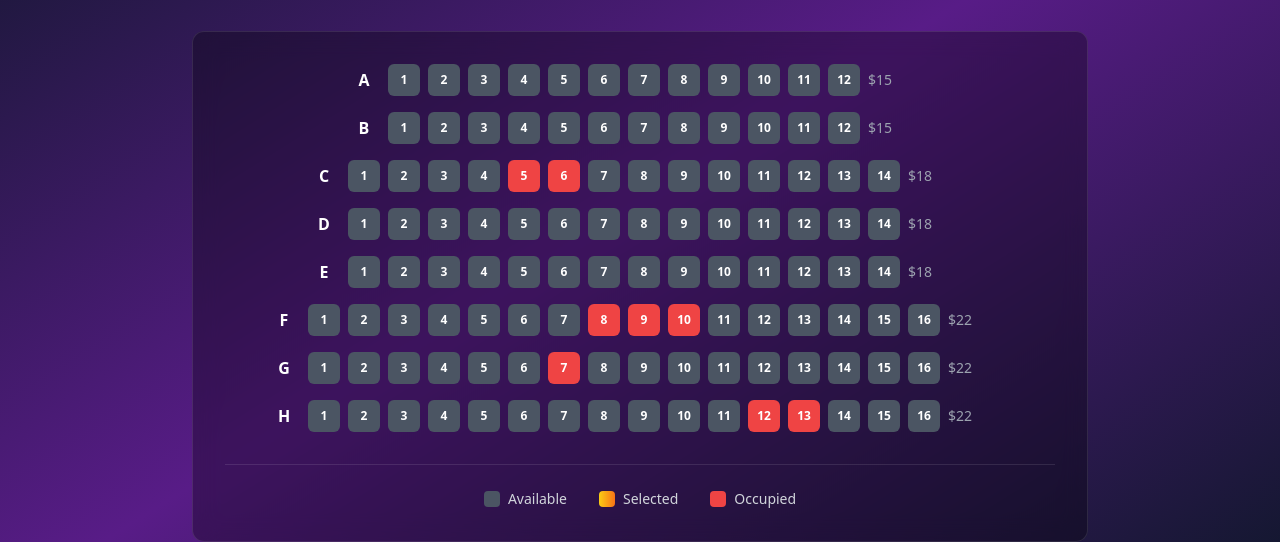
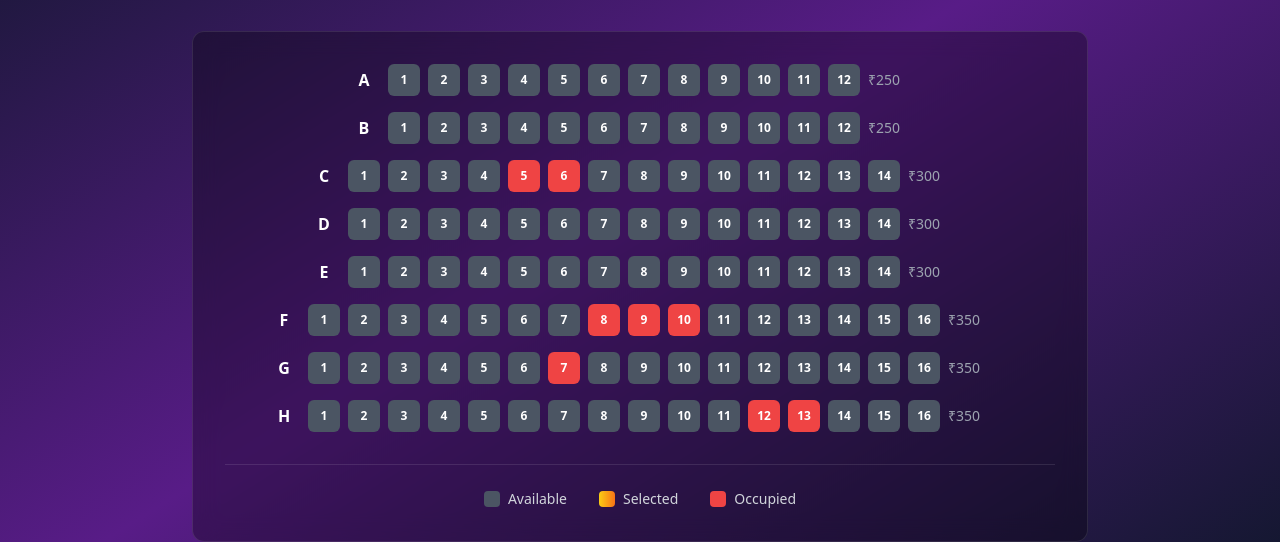
Before and after one commit to Stuti-commits/movie-magic-booking-site, a React (Vite) app: page / in a window 1280 px wide. Both pictures are taken after a click on the button "14:30". Shown: the part 198-740 px from the top of the page. Built offline with nearby package versions, Linux system fonts and the light colour scheme.

Commit message:
Update UI for rupee prices and Bangalore location

```diff
--- a/src/components/BookingConfirmation.tsx
+++ b/src/components/BookingConfirmation.tsx
@@ -22,7 +22,18 @@ interface BookingConfirmationProps {
 
 export const BookingConfirmation = ({ movie, showtime, seats, onNewBooking }: BookingConfirmationProps) => {
   const bookingId = `BK${Date.now().toString().slice(-6)}`;
-  const totalAmount = seats.length * 20; // Simplified calculation
+
+  // Calculate total based on seat pricing
+  const seatPricing = {
+    'A': 250, 'B': 250,
+    'C': 300, 'D': 300, 'E': 300,
+    'F': 350, 'G': 350, 'H': 350
+  };
+
+  const totalAmount = seats.reduce((total, seat) => {
+    const row = seat[0] as keyof typeof seatPricing;
+    return total + (seatPricing[row] || 250);
+  }, 0);
 
   return (
     <div className="min-h-screen bg-gradient-to-br from-slate-900 via-purple-900 to-slate-900 flex items-center justify-center p-4">
@@ -77,7 +88,7 @@ export const BookingConfirmation = ({ movie, showtime, seats, onNewBooking }: Bo
                   <MapPin className="w-5 h-5 text-purple-400" />
                   <div>
                     <p className="text-sm text-gray-400">Cinema</p>
-                    <p className="text-white font-medium">Downtown Cinema - Screen 1</p>
+                    <p className="text-white font-medium">PVR Forum Mall - Screen 1, Bangalore</p>
                   </div>
                 </div>
               </div>
@@ -101,7 +112,7 @@ export const BookingConfirmation = ({ movie, showtime, seats, onNewBooking }: Bo
 
                 <div className="bg-green-500/20 rounded-lg p-4 border border-green-500/30">
                   <p className="text-sm text-green-400 mb-1">Total Paid</p>
-                  <p className="text-2xl font-bold text-green-400">${totalAmount}</p>
+                  <p className="text-2xl font-bold text-green-400">₹{totalAmount}</p>
                 </div>
               </div>
             </div>
--- a/src/components/SeatSelection.tsx
+++ b/src/components/SeatSelection.tsx
@@ -22,14 +22,14 @@ interface SeatSelectionProps {
 }
 
 const seatLayout = [
-  { row: 'A', seats: 12, price: 15 },
-  { row: 'B', seats: 12, price: 15 },
-  { row: 'C', seats: 14, price: 18 },
-  { row: 'D', seats: 14, price: 18 },
-  { row: 'E', seats: 14, price: 18 },
-  { row: 'F', seats: 16, price: 22 },
-  { row: 'G', seats: 16, price: 22 },
-  { row: 'H', seats: 16, price: 22 },
+  { row: 'A', seats: 12, price: 250 },
+  { row: 'B', seats: 12, price: 250 },
+  { row: 'C', seats: 14, price: 300 },
+  { row: 'D', seats: 14, price: 300 },
+  { row: 'E', seats: 14, price: 300 },
+  { row: 'F', seats: 16, price: 350 },
+  { row: 'G', seats: 16, price: 350 },
+  { row: 'H', seats: 16, price: 350 },
 ];
 
 const occupiedSeats = ['C5', 'C6', 'F8', 'F9', 'F10', 'G7', 'H12', 'H13'];
@@ -130,7 +130,7 @@ export const SeatSelection = ({ movie, showtime, onConfirm, onBack }: SeatSelect
                       );
                     })}
                   </div>
-                  <span className="text-gray-400 text-sm w-16 text-left">${rowData.price}</span>
+                  <span className="text-gray-400 text-sm w-16 text-left">₹{rowData.price}</span>
                 </div>
               ))}
             </div>
@@ -169,7 +169,7 @@ export const SeatSelection = ({ movie, showtime, onConfirm, onBack }: SeatSelect
                 <div className="text-right">
                   <div className="flex items-center space-x-2 text-green-400 text-2xl font-bold">
                     <Banknote className="w-6 h-6" />
-                    <span>${calculateTotal()}</span>
+                    <span>₹{calculateTotal()}</span>
                   </div>
                   <p className="text-gray-400 text-sm">Total Amount</p>
                 </div>
--- a/src/pages/Index.tsx
+++ b/src/pages/Index.tsx
@@ -108,7 +108,7 @@ const Index = () => {
                   <div className="flex items-center space-x-6 text-gray-300">
                     <span className="flex items-center space-x-2">
                       <MapPin className="w-4 h-4" />
-                      <span>Downtown Cinema</span>
+                      <span>PVR Forum Mall, Bangalore</span>
                     </span>
                     <span className="flex items-center space-x-2">
                       <Calendar className="w-4 h-4" />
@@ -129,7 +129,7 @@ const Index = () => {
                   </h2>
                   <p className="text-xl text-gray-300 mb-8 leading-relaxed">
                     Book your favorite movies with premium seats and immersive sound.
-                    Discover the magic of cinema in our state-of-the-art theaters.
+                    Discover the magic of cinema in our state-of-the-art theaters in Bangalore.
                   </p>
                   <div className="flex items-center space-x-4">
                     <div className="bg-white/10 backdrop-blur-md rounded-lg p-4 border border-white/20">
```
